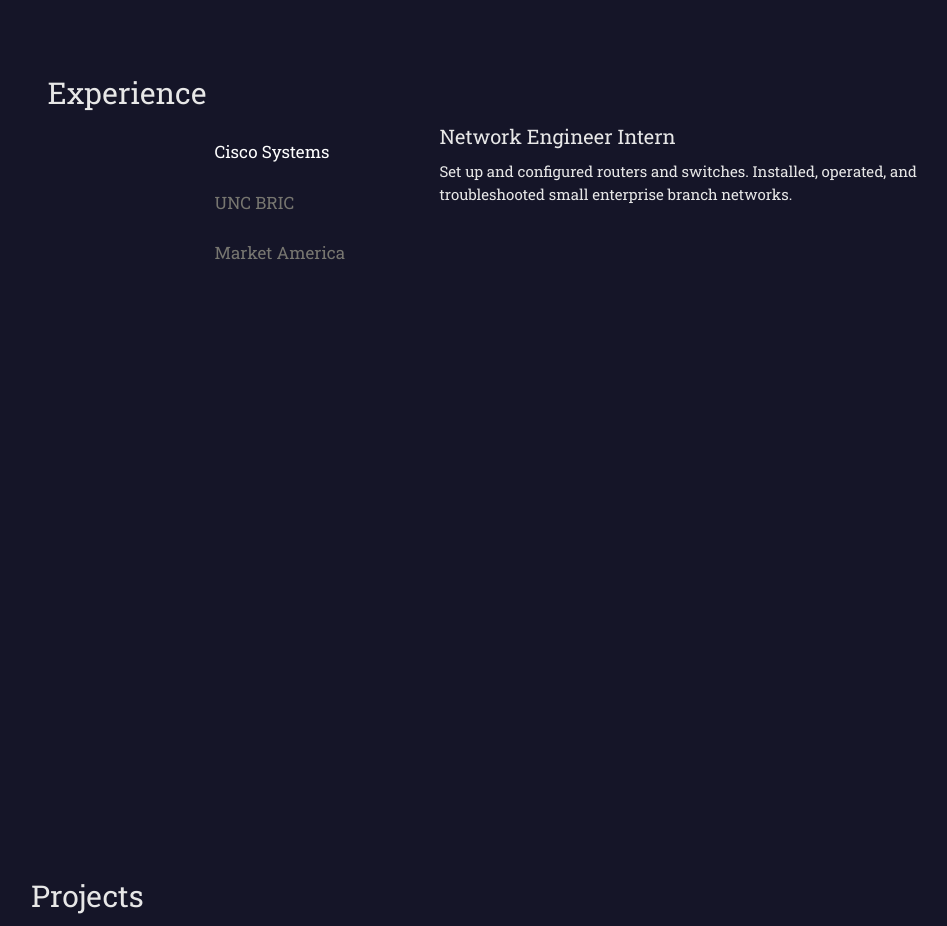
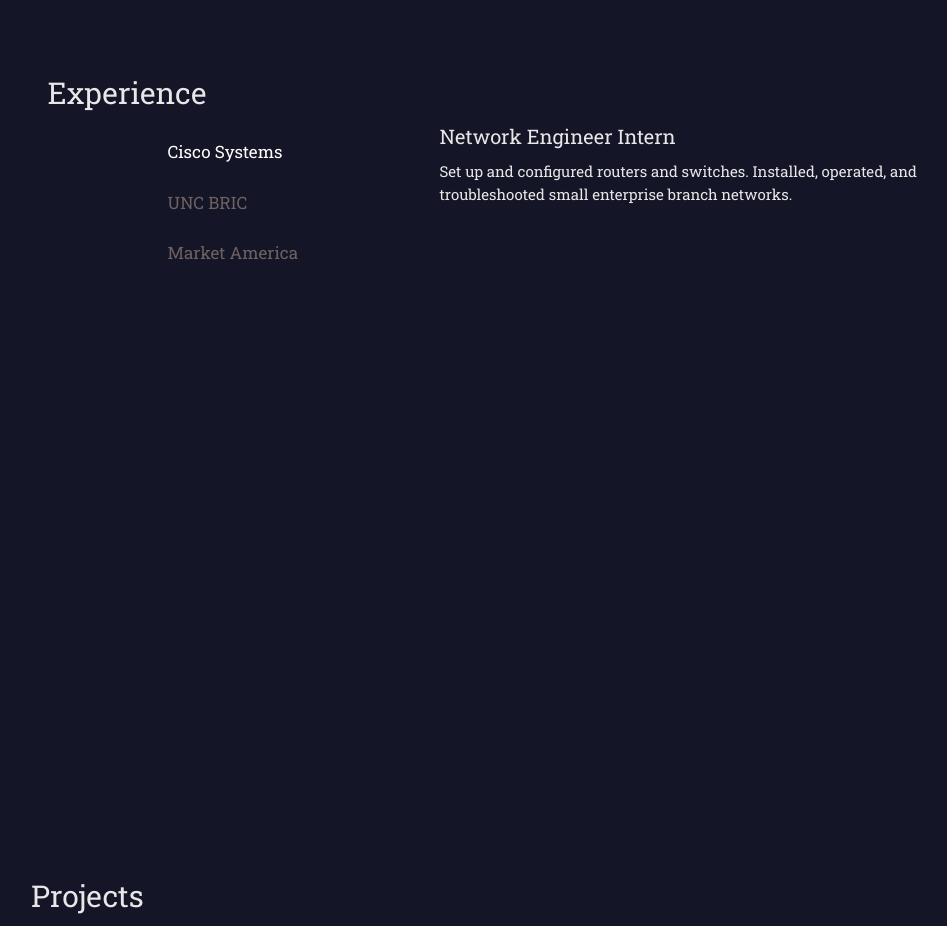
Before and after one commit to LeekSwan/LeekSwan-old, a website: page index.html in a window 1280 px wide. Shown: the part 1900-2826 px from the top of the page, without its empty margins (119-1066 px from the left). Drawn offline with nearby package versions, Linux system fonts and the light colour scheme; a web font is replaced by a local one.

```diff
--- a/CSS/index.css
+++ b/CSS/index.css
@@ -5,6 +5,7 @@
   position: relative;
   height: auto;
   min-height: 100% !important;
+  scroll-behavior: smooth;
 
 }
 
@@ -13,6 +14,7 @@
   position: relative;
   height: auto;
   min-height: 100% !important;
+
 }
 
 
@@ -41,6 +43,7 @@
   position: relative;
   height: 3700px;
   min-height: 100% !important;
+
 
 }
 
@@ -155,19 +158,17 @@
   float: right;
   margin-left: 1000px;
   background:none;
+  outline: none;
   /* border: 1px solid cadetblue; */
 
 }
 
 .tab button {
   display: block;
-  /*background-color: rgb(116, 113, 108);*/
   background: none;
-  color: rgb(119, 118, 112);
   padding: 10px;
-  margin-bottom: 10px;
   margin: 5px;
-  margin-left: 50px;
+  margin-left: -20%;
   width: 230px;
   border: none;
   outline: none;
@@ -177,9 +178,6 @@
   font-size: 17px;
 }
 
-.tab button:hover {
-  color: white;
-}
 
 .left-container {
   height: 50%;
```
Also changed, not shown: Javascript/navbarbutton.js (indentation only), index.html (line endings or trailing spaces).
